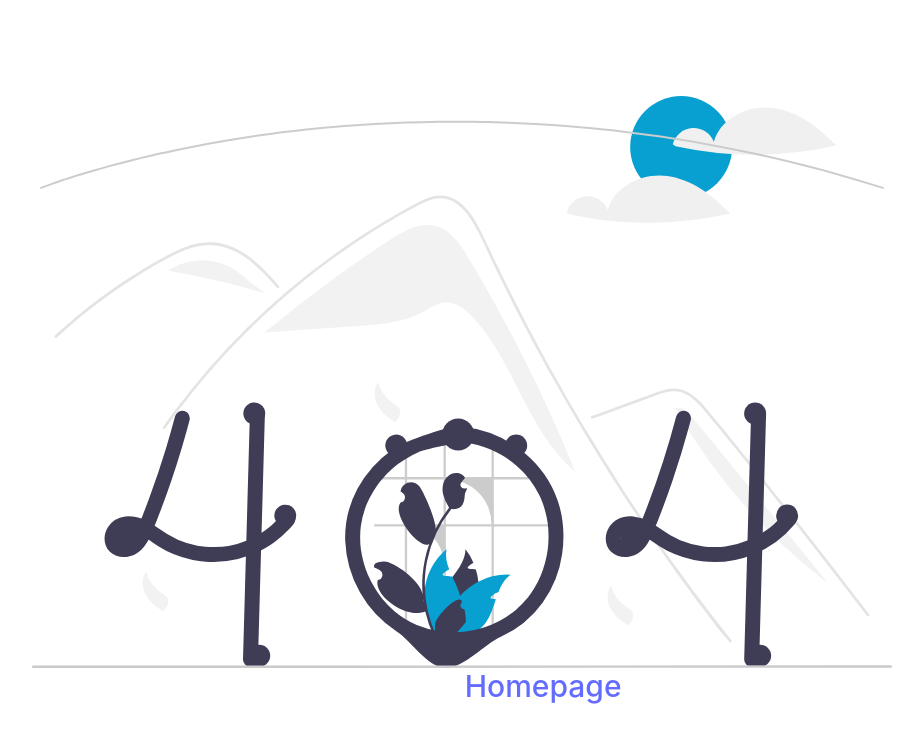
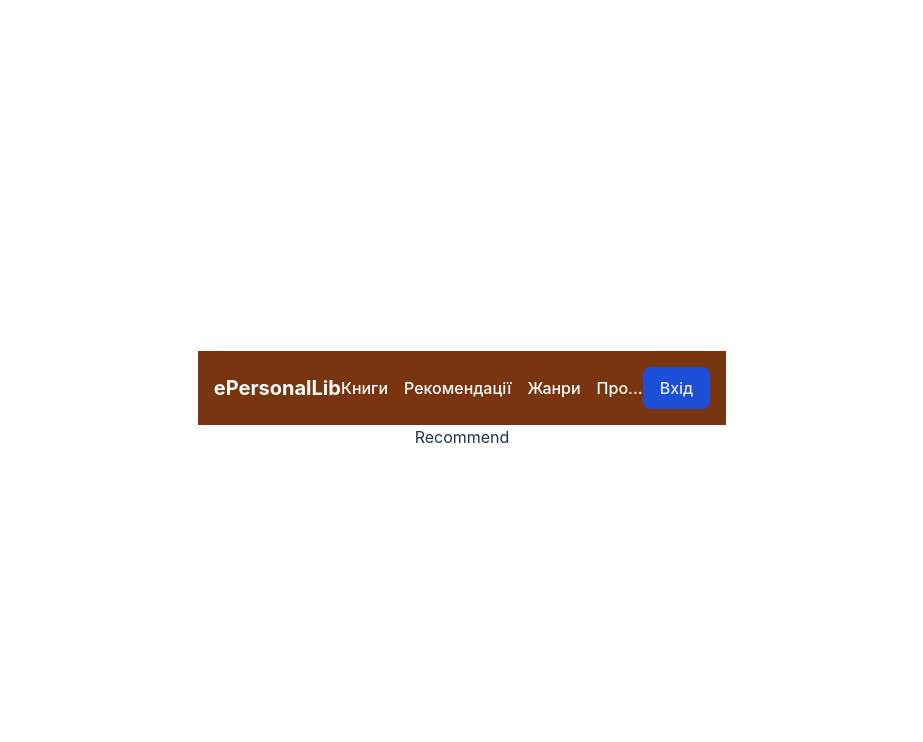
Before and after one commit to labsinet/rlb_mk, a React (Vite) app: page /r in a window 1280 px wide. Shown: the top 742 px of the page, without its empty margins (178-1101 px from the left). Built offline with nearby package versions, Linux system fonts and the light colour scheme.

Commit message:
modified:   src/App.jsx

```diff
--- a/src/App.jsx
+++ b/src/App.jsx
@@ -8,6 +8,7 @@ import BookList from './components/BookList/BookList'
 import { AppProvider } from './AppContext.jsx';
 import About from './components/About/About.jsx'
 import Genre from './components/Genre/Genre.jsx'
+import Recommend from './components/Recommend/Recommend.jsx'
 
 function App() {
   //const [count, setCount] = useState(0)
@@ -22,6 +23,7 @@ function App() {
         <Route path='bookslist' element={<BookList />} />
         <Route path='about' element={<About />} />
         <Route path='genre' element={<Genre />} />
+        <Route path='r' element={<Recommend />} />
         <Route path='*' element={<NotFound/>} />
       </Routes>
 
--- a/src/components/Genre/Genre.jsx
+++ b/src/components/Genre/Genre.jsx
@@ -22,13 +22,16 @@ const genreArray = [
 const Genre = () => {
 
     return (
-        <div className="flex flex-wrap justify-center gap-4">
-   <Navbar />
+       <div>
+        <Navbar />
 
-      {genreArray.map((genre) => (
-        <GenreItem key={genre.id} title={genre.title}  />
-      ))}
+       <div className="flex flex-wrap justify-center gap-4">
 
+                    {genreArray.map((genre) => (
+                    <GenreItem key={genre.id} title={genre.title}  />
+                    ))}
+
+        </div>
         </div>
   )
 }
--- a/src/components/Navbar/Navbar.jsx
+++ b/src/components/Navbar/Navbar.jsx
@@ -30,7 +30,7 @@ const Navbar = () => {
           <a href="/" className="text-white">Книги</a>
         </li>
         <li>
-          <a href="#" className="text-white">Рекомендації</a>
+          <a href="/r" className="text-white">Рекомендації</a>
         </li>
         <li>
           <a href="/genre" className="text-white">Жанри</a>
@@ -63,7 +63,7 @@ const Navbar = () => {
               <a href="/" className="text-white">Книги</a>
             </li>
             <li>
-              <a href="#" className="text-white">Рекомендації</a>
+              <a href="/r" className="text-white">Рекомендації</a>
             </li>
             <li>
               <a href="/genre" className="text-white">Жанри</a>
--- a/src/components/Recommend/Recommend.jsx
+++ b/src/components/Recommend/Recommend.jsx
@@ -1,8 +1,11 @@
-import React from 'react'
+import Navbar from "../Navbar/Navbar"
 
 const Recommend = () => {
   return (
+    <div>
+    <Navbar />
     <div>Recommend</div>
+    </div>
   )
 }
 
```
